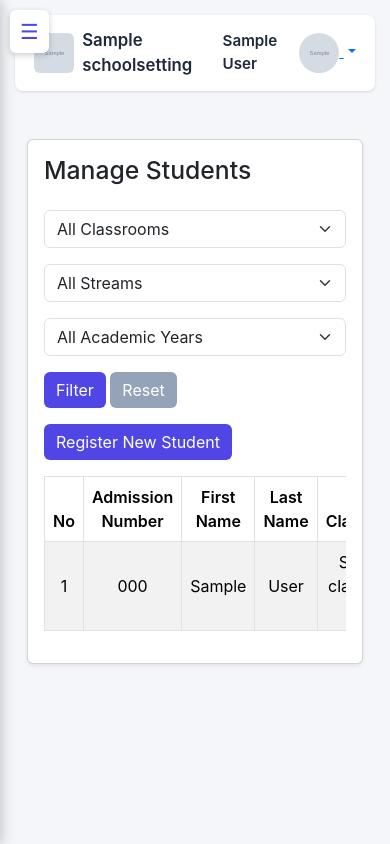
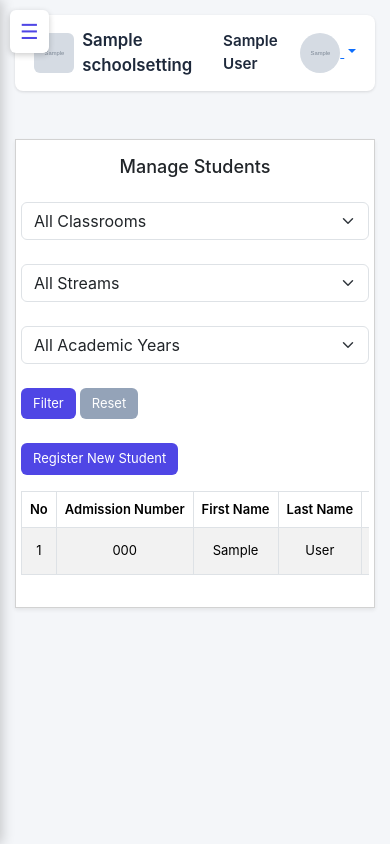
Before and after one commit to maduhumaduhu2003-ai/school_attendance, a Django app: page /register_student/ in a window 390 px wide. Run offline with Django 5.2, Linux system fonts and the light colour scheme; a user stored in the database is signed in; tables that the repository leaves empty hold one stand-in row (values such as "Sample post"); grey boxes marked "Sample" are stand-in pictures.

Commit message:
Update project

```diff
--- a/attendance_app/context_processors.py
+++ b/attendance_app/context_processors.py
@@ -1,7 +1,16 @@
-from .models import SchoolSettings
+# attendance_app/context_processors.py
+from .models import SchoolSettings, TeacherProfile
 
-def school_settings_processor(request):
+def school_and_profile(request):
+    # Get or create school settings
     school_settings, _ = SchoolSettings.objects.get_or_create(id=1)
+
+    profile = None
+    if request.user.is_authenticated:
+        # Only attempt to get TeacherProfile if user exists
+        profile, _ = TeacherProfile.objects.get_or_create(user=request.user)
+
     return {
-        'school_settings': school_settings
+        'school_settings': school_settings,
+        'profile': profile,
     }
--- a/attendance_app/models.py
+++ b/attendance_app/models.py
@@ -60,9 +60,8 @@ class Stream(models.Model):
         return f"{self.name} ({self.classroom.name})"
 
 
-
 class TeacherProfile(models.Model):
-    user = models.OneToOneField(User, on_delete=models.CASCADE)
+    user = models.OneToOneField(User, on_delete=models.CASCADE, related_name='teacherprofile')
     classroom = models.ForeignKey(Classroom, on_delete=models.SET_NULL, null=True, blank=True)
     stream = models.ForeignKey(Stream, on_delete=models.SET_NULL, null=True, blank=True)
     profile_picture = models.ImageField(upload_to='teacher_profiles/', null=True, blank=True)
--- a/attendance_app/templates/attendance_app/admin_base.html
+++ b/attendance_app/templates/attendance_app/admin_base.html
@@ -229,8 +229,8 @@ body {
     <div class="profile-section dropdown">
     <span class="profile-name">{{ request.user.get_full_name|default:request.user.username }}</span>
     <a class="dropdown-toggle" href="#" data-bs-toggle="dropdown">
-                {% if request.user.teacherprofile.profile_picture %}
-                    <img src="{{ request.user.teacherprofile.profile_picture.url }}" class="profile-img">
+        {% if profile and profile.profile_picture %}
+            <img src="{{ profile.profile_picture.url }}" class="profile-img">
         {% else %}
             <img src="{% static 'img/default-avatar.png' %}" class="profile-img">
         {% endif %}
@@ -242,6 +242,7 @@ body {
         <li><a class="dropdown-item text-danger" href="#" data-bs-toggle="modal" data-bs-target="#logoutModal">Logout</a></li>
     </ul>
 </div>
+
     </div>
 
     <div class="main-content">
--- a/attendance_app/templates/attendance_app/register_student.html
+++ b/attendance_app/templates/attendance_app/register_student.html
@@ -270,6 +270,137 @@ table.table td { vertical-align: middle; }
 .btn-danger:hover { background-color: #e22323; }
 .btn-warning { background-color: #f59e0b; border: none; color: white; }
 .btn-warning:hover { background-color: #d97706; }
+
+
+/* ================= ADDITIONS ONLY ================= */
+
+.table-responsive {
+    width: 100%;
+    overflow-x: auto;
+}
+
+body {
+    font-size: 15px;
+}
+
+.table th {
+    font-size: 14.5px;
+}
+
+.table td {
+    font-size: 14px;
+}
+
+.btn {
+    white-space: nowrap;
+}
+
+/* ================= MOBILE OPTIMIZATION ================= */
+@media (max-width: 768px) {
+
+    /* Container ichukue screen yote */
+    .container {
+        padding-left: 10px;
+        padding-right: 10px;
+    }
+
+    /* Heading readability */
+    h2 {
+        font-size: 20px;
+        text-align: center;
+    }
+
+    /* Filters ziwe stacked vizuri */
+    form.row.g-3 > div {
+        margin-bottom: 8px;
+    }
+
+    /* Table readable kwenye phone */
+    .table th {
+        font-size: 13px;
+        padding: 8px;
+    }
+
+    .table td {
+        font-size: 13px;
+        padding: 8px;
+    }
+
+    /* Buttons ndani ya table */
+    .table td .btn {
+        font-size: 12px;
+        padding: 4px 8px;
+        margin-bottom: 4px;
+    }
+
+    /* Modal text readable */
+    .modal-title {
+        font-size: 16px;
+    }
+
+    .modal-body label {
+        font-size: 13px;
+    }
+}
+
+/* ================= VERY SMALL PHONES ================= */
+@media (max-width: 480px) {
+
+    body {
+        font-size: 14px;
+    }
+
+    h2 {
+        font-size: 18px;
+    }
+
+    .btn {
+        font-size: 13px;
+    }
+}
+/* ================= FULL WINDOW TABLE FIX ================= */
+
+/* Panua container mpaka screen nzima */
+.container {
+    max-width: 100% !important;
+    padding-left: 0 !important;
+    padding-right: 0 !important;
+}
+
+/* Card ichukue width yote */
+.card {
+    border-radius: 0;
+}
+
+/* Card body iwe na padding ndogo lakini isibane table */
+.card-body {
+    padding-left: 10px;
+    padding-right: 10px;
+}
+
+/* Table ichukue full width */
+.table {
+    width: 100% !important;
+}
+
+/* Table responsive scroll vizuri bila kukata content */
+.table-responsive {
+    overflow-x: auto;
+    width: 100%;
+}
+@media (max-width: 768px) {
+    .card-body {
+        padding-left: 5px;
+        padding-right: 5px;
+    }
+
+    .table th,
+    .table td {
+        white-space: nowrap;
+    }
+}
+
+
 </style>
 
 <script>
--- a/attendance_app/views.py
+++ b/attendance_app/views.py
@@ -82,13 +82,6 @@ def login_view(request):
 
 
 def format_phone_number(phone):
-    """
-    Normalize Tanzanian phone numbers to:
-    +2557XXXXXXXX or +2556XXXXXXXX
-    Accepts:
-    07XXXXXXXX, 06XXXXXXXX, 7XXXXXXXX, 6XXXXXXXX,
-    2557XXXXXXXX, +2557XXXXXXXX, with or without spaces
-    """
 
     if not phone:
         return None
@@ -499,8 +492,7 @@ def register_student(request):
 
 
 
-
-@never_cache  # Hii inahakikisha page hii haicachiwi
+@never_cache
 def logout_view(request):
     logout(request)
     messages.success(request, "Logged out successfully.")
@@ -813,7 +805,6 @@ def delete_student(request, student_id):
 
 
 
-
 def forgot_password(request):
     if request.method == "POST":
         identifier = request.POST.get("identifier")
@@ -843,23 +834,30 @@ def forgot_password(request):
                 fail_silently=True
             )
 
-        # SEND SMS if phone exists
+        # SEND SMS code if phone exists
         if user.phone_number:
-            phone_number = user.phone_number
+            phone_number = user.phone_number.strip()  # remove any leading/trailing spaces
+
+            # Format Tanzanian number
             if phone_number.startswith("0"):
                 phone_number = "+255" + phone_number[1:]
             elif not phone_number.startswith("+"):
                 phone_number = "+255" + phone_number
 
-            africastalking.initialize('YOUR_PROD_USERNAME', 'YOUR_PROD_API_KEY')
+            # Initialize Africastalking
+            africastalking.initialize(
+                username=settings.AFRICASTALKING_USERNAME,
+                api_key=settings.AFRICASTALKING_API_KEY
+            )
             sms = africastalking.SMS
+
             try:
                 response = sms.send(
                     message=f"Your reset code is {code}",
                     recipients=[phone_number],
-                    sender=None  # use None if sender not registered
+                    sender_id='School_SMS',
                 )
-                print(response)
+                print("SMS sent:", response)
             except Exception as e:
                 print("SMS failed:", e)
         else:
@@ -868,7 +866,9 @@ def forgot_password(request):
         messages.success(request, "Reset code sent via Email & SMS (if available)")
         return redirect("verify_reset")
 
+    # GET request
     return render(request, "attendance_app/forgot_password.html")
+
 
 
 
@@ -1515,6 +1515,8 @@ def admin_profile(request):
         'user_form': user_form,
         'profile_form': profile_form,
         'settings_form': settings_form,
+        'profile': profile,
+
     }
     return render(request, 'attendance_app/admin_profile.html', context)
 
@@ -1542,7 +1544,7 @@ def school_settings(request):
 
     return render(request, 'attendance_app/admin_settings.html', {
         'form': form,
-        'school_settings': school_settings
+        'school_settings': school_settings,
     })
 
 
--- a/school_attendance/settings.py
+++ b/school_attendance/settings.py
@@ -36,7 +36,7 @@ EMAIL_PORT = 587
 EMAIL_USE_TLS = True
 
 EMAIL_HOST_USER = 'maduhumaduhu2003@gmail.com'
-EMAIL_HOST_PASSWORD = 'tjzp nsmu bpri lxcp'
+EMAIL_HOST_PASSWORD = 'ibqe ktfg qyra wgqa'
 DEFAULT_FROM_EMAIL = 'School System <maduhumaduhu2003@gmail.com>'
 
 
@@ -78,7 +78,7 @@ TEMPLATES = [
                 'django.template.context_processors.request',
                 'django.contrib.auth.context_processors.auth',
                 'django.contrib.messages.context_processors.messages',
-                'attendance_app.context_processors.school_settings_processor',
+                'attendance_app.context_processors.school_and_profile',
             ],
         },
     },
```
Also changed, not shown: attendance_app/templates/attendance_app/academic_years.html (+42 -7 lines), attendance_app/migrations/0021_alter_teacherprofile_user.py (added), attendance_app/templates/attendance_app/attendance_report.html (deleted). Lines whose indentation alone changed are shown as unchanged.
